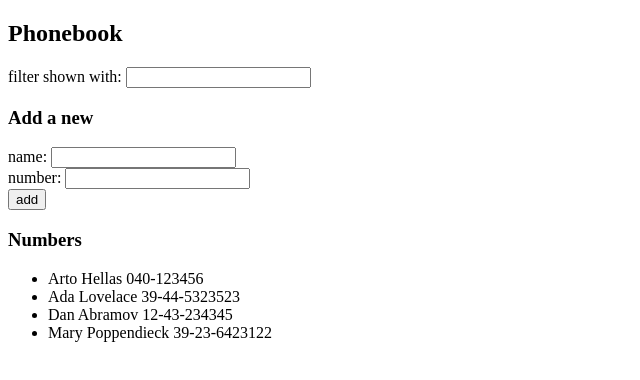
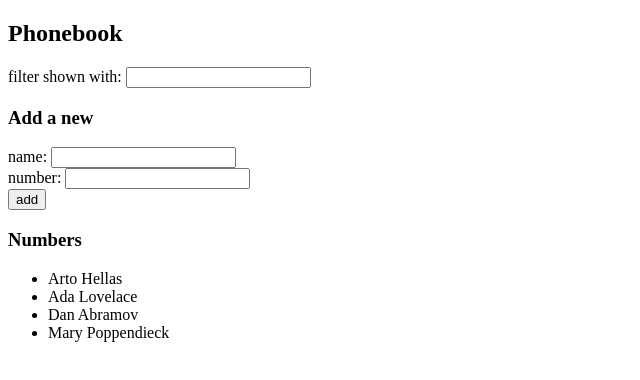
Before and after one commit to LSanteri/FullStackOpen, a React (Vite) app in the folder osa2/puhelinluettelo/: page / in a window 1280 px wide. Shown: the top 380 px of the page, without its empty margins (0-640 px from the left). Built offline with nearby package versions, Linux system fonts and the light colour scheme; data requests are answered from the project's data file.

Commit message:
Osa 2.11. tehty

```diff
--- a/osa2/puhelinluettelo/package.json
+++ b/osa2/puhelinluettelo/package.json
@@ -10,6 +10,7 @@
     "preview": "vite preview"
   },
   "dependencies": {
+    "axios": "^1.7.7",
     "react": "^18.3.1",
     "react-dom": "^18.3.1"
   },
--- a/osa2/puhelinluettelo/src/App.jsx
+++ b/osa2/puhelinluettelo/src/App.jsx
@@ -1,43 +1,45 @@
-import { useState } from 'react'
+import { useState, useEffect } from 'react'
+import axios from 'axios'
 import Filter from './components/Filter'
 import Persons from './components/Persons'
 import PersonForm from './components/PersonForm'
 
-
 const App = () => {
-  const [persons, setPersons] = useState([
-    { name: 'Arto Hellas', phonenumber: '040-123456' },
-    { name: 'Ada Lovelace', phonenumber: '39-44-5323523' },
-    { name: 'Dan Abramov', phonenumber: '12-43-234345' },
-    { name: 'Mary Poppendieck', phonenumber: '39-23-6423122' }
-  ])
+  const [persons, setPersons] = useState([])  // Alustetaan tyhjällä taulukolla
   const [newName, setNewName] = useState('')
   const [newNumber, setNewNumber] = useState('')
   const [filter, setFilter] = useState('')
 
+  // Haetaan alkutila palvelimelta useEffectillä
+  useEffect(() => {
+    axios
+      .get('http://localhost:3001/persons')
+      .then(response => {
+        setPersons(response.data)
+      })
+  }, [])
 
-  const addNumber = (event) =>{
+  const addNumber = (event) => {
     event.preventDefault()
     const personExists = persons.find((person) => person.name === newName)
 
     personExists
-    ? alert(`${newName} is already added to phonebook`)
-    : setPersons(persons.concat({ name: newName, phonenumber: newNumber}))
+      ? alert(`${newName} is already added to phonebook`)
+      : setPersons(persons.concat({ name: newName, phonenumber: newNumber }))
+
     setNewName('')
     setNewNumber('')
   }
 
   const personsToShow = filter
-  ? persons.filter(person => person.name.toLowerCase().includes(filter.toLowerCase()))
-  : persons;
+    ? persons.filter(person => person.name.toLowerCase().includes(filter.toLowerCase()))
+    : persons
 
   const handleNameChange = (event) => {
-    console.log(event.target.value)
     setNewName(event.target.value)
   }
 
   const handlePhoneChange = (event) => {
-    console.log(event.target.value)
     setNewNumber(event.target.value)
   }
 
@@ -48,7 +50,6 @@
   return (
     <div>
       <h2>Phonebook</h2>
-
 
       <Filter filter={filter} handleFilterChange={handleFilterChange} />
 
@@ -62,11 +63,9 @@
         addNumber={addNumber}
       />
       <h3>Numbers</h3>
-      <Persons personsToShow={personsToShow}/>
+      <Persons personsToShow={personsToShow} />
     </div>
   )
-
 }
 
-
 export default App
--- /dev/null
+++ b/osa2/puhelinluettelo/src/db.json
@@ -0,0 +1,24 @@
+{
+    "persons":[
+      {
+        "name": "Arto Hellas",
+        "number": "040-123456",
+        "id": "1"
+      },
+      {
+        "name": "Ada Lovelace",
+        "number": "39-44-5323523",
+        "id": "2"
+      },
+      {
+        "name": "Dan Abramov",
+        "number": "12-43-234345",
+        "id": "3"
+      },
+      {
+        "name": "Mary Poppendieck",
+        "number": "39-23-6423122",
+        "id": "4"
+      }
+    ]
+  }
```
Also changed, not shown: 1 other file (tests, documents, lock files or other folders).
